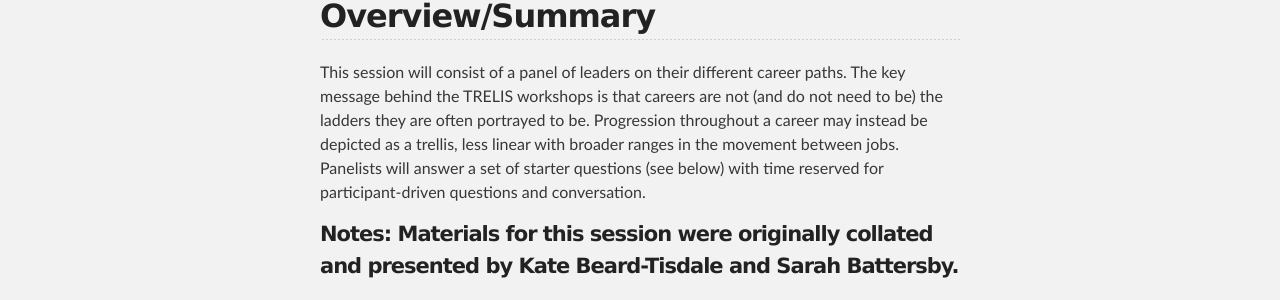
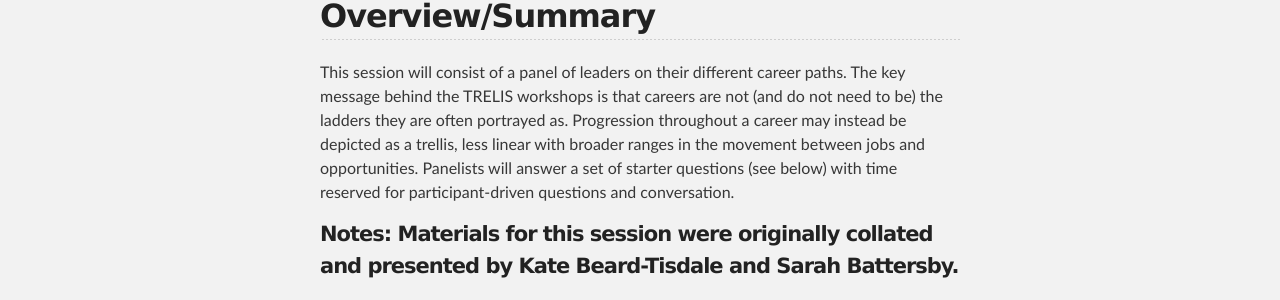
Before and after one commit to TRELIStoolkit/TRELIStoolkit.github.io, a Jekyll site: the page built from session2.md, in a window 1280 px wide. Shown: the part 413-713 px from the top of the page. Built offline with Jekyll 4.4.1, drawn with Linux system fonts in a browser that asks for light colours; our own code applies the rules of GitHub Pages for plain Markdown files.

Commit message:
minor language update

```diff
--- a/session2.md
+++ b/session2.md
@@ -1,7 +1,7 @@
 # Session 2: Career Trajectories
 
 ## Overview/Summary
-This session will consist of a panel of leaders on their different career paths. The key message behind the TRELIS workshops is that careers are not (and do not need to be) the ladders they are often portrayed to be. Progression throughout a career may instead be depicted as a trellis, less linear with broader ranges in the movement between jobs. Panelists will answer a set of starter questions (see below) with time reserved for participant-driven questions and conversation.
+This session will consist of a panel of leaders on their different career paths. The key message behind the TRELIS workshops is that careers are not (and do not need to be) the ladders they are often portrayed as. Progression throughout a career may instead be depicted as a trellis, less linear with broader ranges in the movement between jobs and opportunities. Panelists will answer a set of starter questions (see below) with time reserved for participant-driven questions and conversation.
 
 #### Notes: Materials for this session were originally collated and presented by Kate Beard-Tisdale and Sarah Battersby.
 
```
